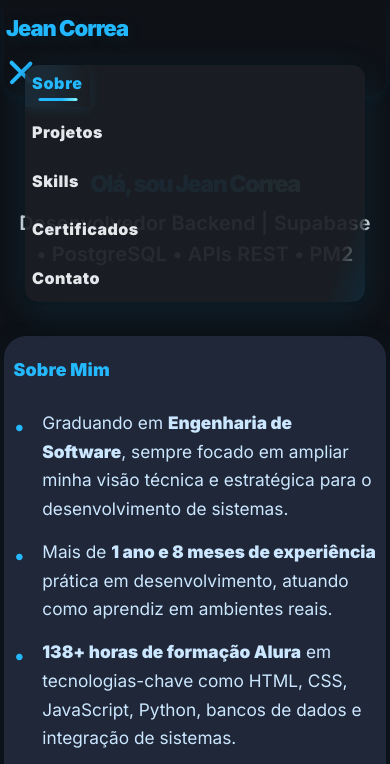
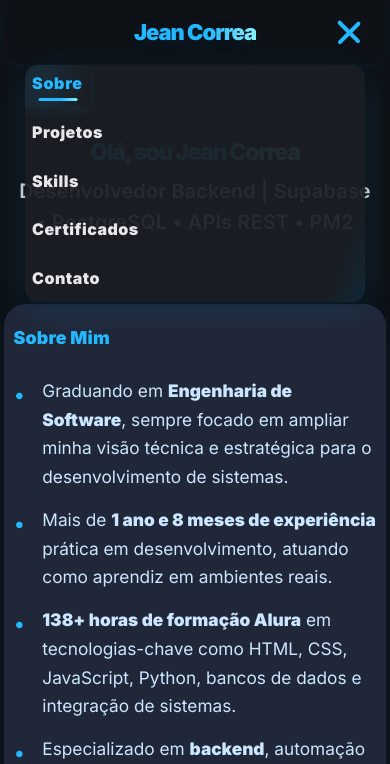
Before and after one commit to jeanxit/meu-portfolio, a plain HTML site: page index.html in a window 390 px wide. Both pictures are taken after a click on the button "Abrir menu". Shown: the top 764 px of the page. Drawn offline with Linux system fonts and the light colour scheme.

Commit message:
nav ajustado

```diff
--- a/style.css
+++ b/style.css
@@ -48,6 +48,13 @@ body {
   }
 }
 
+nav {
+  display: flex;
+  align-items: center;
+  justify-content: center; /* Garante centralização horizontal dos filhos */
+  position: relative;
+}
+
 nav .logo {
   font-size: 2.2rem;
   font-weight: 900;
@@ -62,6 +69,19 @@ nav .logo {
   cursor: pointer;
   user-select: none;
   white-space: nowrap;
+  flex: 1 1 100%;           /* Faz a logo ocupar a linha toda */
+  text-align: center;       /* Centraliza o texto da logo */
+  margin: 0 auto;           /* Garante centralização */
+  z-index: 41;              /* Fica acima do menu hamburguer */
+}
+
+/* Pequeno ajuste para mobile: dar espaçamento abaixo */
+@media (max-width: 900px) {
+  nav .logo {
+    margin-bottom: 8px;
+    padding-top: 4px;
+    padding-bottom: 4px;
+  }
 }
 
 /* Hambúrguer */
@@ -77,6 +97,10 @@ nav .logo {
   outline: none;
   cursor: pointer;
   z-index: 40;
+  position: absolute;
+  right: 12px;   /* Ajuste para ficar no canto direito */
+  top: 50%;
+  transform: translateY(-50%);
 }
 
 #nav-toggle span {
@@ -171,6 +195,7 @@ nav ul li:not(:last-child)::after {
   border-radius: 6px;
   top: 11px;
 }
+
 @media (max-width: 900px) {
   #nav-toggle {
     display: flex;
@@ -181,11 +206,11 @@ nav ul li:not(:last-child)::after {
     gap: 0;
     position: absolute;
     top: 65px;
-    left: 0;            /* Novo: menu começa da esquerda */
-    right: 0;           /* Novo: menu ocupa toda largura possível */
-    width: 95vw;        /* Ocupa quase toda a largura da tela */
-    max-width: 340px;   /* Limita no máximo */
-    margin: 0 auto;     /* Centraliza caso a tela seja maior */
+    left: 0;
+    right: 0;
+    width: 95vw;
+    max-width: 340px;
+    margin: 0 auto;
     background: linear-gradient(111deg,#1a1d23ef 90%,#24b9ff22 100%);
     border-radius: 13px;
     box-shadow: 0 7px 34px #24b9ff23, 0 1.5px 8px #0007;
@@ -203,7 +228,6 @@ nav ul li:not(:last-child)::after {
     transform: translateY(0) scale(1);
   }
 }
-
 
 /* ---- Hero Section ---- */
 .hero {
```
